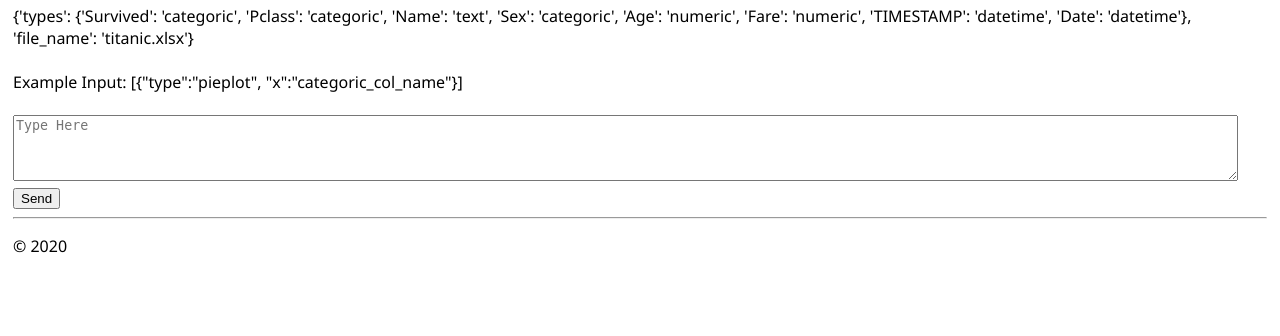
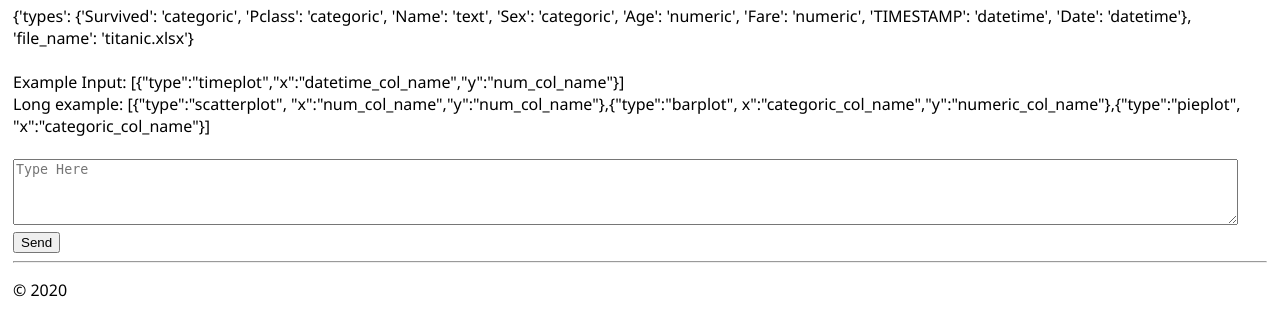
Before and after one commit to gurkandyilmaz/data_visualization, a Flask app: page /visualize/ in a window 1280 px wide. Shown: the part 47-383 px from the top of the page. Run offline with Flask 2, Linux system fonts and the light colour scheme.

Commit message:
scatterplot and timeplot data conversion

```diff
--- a/app_visualize/templates/visualize.html
+++ b/app_visualize/templates/visualize.html
@@ -8,7 +8,9 @@ Visualize
 
 <form action="#" method="POST">
     <br>
-    <label for="graph_types">Example Input: [{"type":"pieplot", "x":"categoric_col_name"}]
+    <label for="graph_types">Example Input: [{"type":"timeplot","x":"datetime_col_name","y":"num_col_name"}]
+        <br>
+        Long example: [{"type":"scatterplot", "x":"num_col_name","y":"num_col_name"},{"type":"barplot", x":"categoric_col_name","y":"numeric_col_name"},{"type":"pieplot", "x":"categoric_col_name"}]
     </label>
     <br>
     <br>
--- a/app_visualize/views.py
+++ b/app_visualize/views.py
@@ -6,7 +6,7 @@ from werkzeug.utils import secure_filename
 from . import app
 from utils.paths import get_root_folder, get_visualization_folder, get_data_folder
 from visualization.ProcessData import ProcessData
-from visualization.VisualizeData import VisualizeData
+from visualization.VisualizeData import VisualizeData, save_as_json
 
 IMAGES_DIR = Path(Path(app.static_folder).joinpath("images"))
 JSON_FILES_DIR = Path(Path(app.static_folder).joinpath("json"))
@@ -112,16 +112,37 @@ def visualize():
                 df = process.read_file(file_path)
                 df_copy = process.cast_datatypes(df, user_file_and_types)
                 df_categoric = process.process_categorical(df_copy)
-                print("DF_Categoric : {types}".format(types=df_categoric.dtypes))
+                df_numeric = process.process_numeric(df_copy)
+                df_datetime = process.process_datetime(df_copy)
+
+                # print("DF_Categoric : {types}".format(types=df_categoric.dtypes))
+                # print("DF_Numeric : {types}".format(types=df_numeric.dtypes))
+                print("DF_Datetime : {types}".format(types=df_datetime.dtypes))
 
             for graph in graph_types_list:
                 if (graph.get("type") == "pieplot") and (graph.get("x") in df_categoric.columns):
                     category_counts = visualizer.prepare_pieplot(df_categoric, graph.get("x"))
-                    with open( JSON_FILES_DIR / "data_pieplot.json", "w+") as file:
-                        json.dump(category_counts, file, sort_keys=False, indent=4)
-                else:
-                    pass
+                    save_as_json(category_counts, JSON_FILES_DIR, "data_pieplot")
+                    # with open( JSON_FILES_DIR / "data_pieplot.json", "w+") as file:
+                    #     json.dump(category_counts, file, sort_keys=False, indent=4)
+                elif (graph.get("type") == "barplot") and (graph.get("x") in df_categoric.columns):
+                    if graph.get("y"):
+                        if graph.get("y") in df_numeric.columns:
+                            data_barplot = visualizer.prepare_barplot(df_copy, graph.get("x"), graph.get("y"))
+                            save_as_json(data_barplot, JSON_FILES_DIR, "data_barplot_xy")
+                    else:
+                        label_counts = visualizer.prepare_barplot(df_categoric, graph.get("x"))
+                        save_as_json(label_counts, JSON_FILES_DIR, "data_barplot_x")
+                elif (graph.get("type") == "scatterplot"):
+                    if (graph.get("x") in df_numeric.columns) and (graph.get("y") in df_numeric.columns):
+                        data_scatter = visualizer.prepare_scatterplot(df_copy, graph.get("x"), graph.get("y"))
+                        save_as_json(data_scatter, JSON_FILES_DIR, "data_scatter_xy")
+                elif graph.get("type") == "timeplot":
+                    if (graph.get("x") in df_datetime.columns) and (graph.get("y") in df_numeric.columns):
+                        data_timeplot = visualizer.prepare_timeplot(df_copy, graph.get("x"), graph.get("y"))
+                        save_as_json(data_timeplot, JSON_FILES_DIR, "data_timeplot_xy")
                     #pieplot only accepts categorical columns
+
         except:
             return "invalid input"
     return render_template("visualize.html", user_file_and_types=user_file_and_types)
@@ -148,8 +169,8 @@ def plot():
         column_types = request.form.to_dict(flat=True)
         df = process.read_file(get_data_folder() / app.config["UPLOADED_FILE_NAME"])
         df_categoric = process.process_categorical(df)
-        df_numeric = process.process_numeric(df, column_types)
-        df_datetime = process.process_datetime(df, column_types)
+        df_numeric = process.process_numeric(df)
+        df_datetime = process.process_datetime(df)
         print("DF datetime DTYPE:", df_datetime.dtypes)
         print("DF datetime type:", type(df_datetime))
         for user_req in user_request:
```
Also changed, not shown: app_visualize/templates/high_charts.html (+7 -9 lines), visualization/ProcessData.py (+10 -15 lines), visualization/VisualizeData.py (+37 -3 lines), 1 other file.
